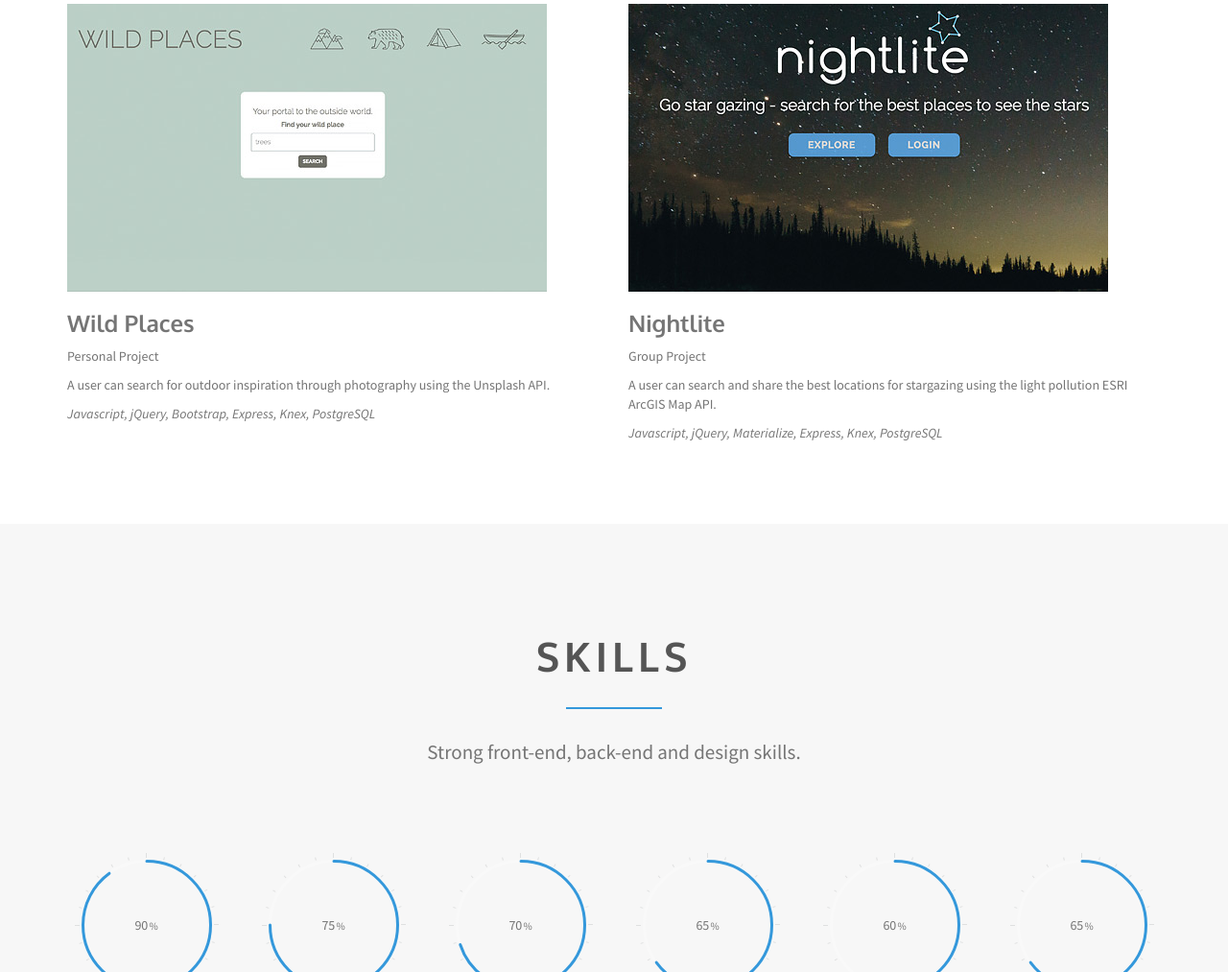
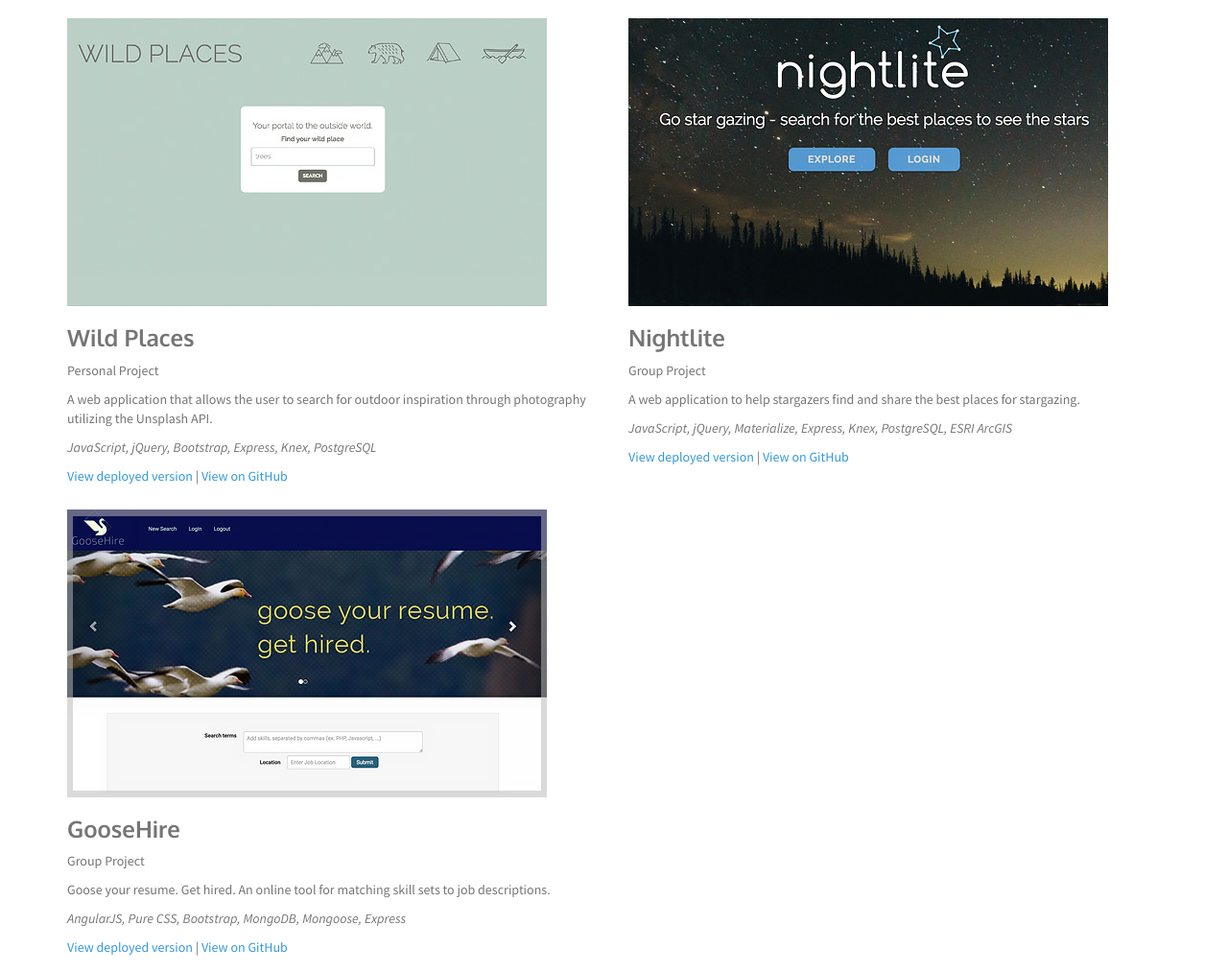
Before and after one commit to mehrimo/personalwebsite, a plain HTML site: page index.html in a window 1280 px wide. Shown: the part 1787-2800 px from the top of the page at 96% size. Drawn offline with Linux system fonts and the light colour scheme.

Commit message:
updated projects, added GooseHire and links

```diff
--- a/css/main.css
+++ b/css/main.css
@@ -17,6 +17,7 @@ img {
 
 .projThumb {
   max-width: 500px;
+  padding-top: 15px;
 }
 
 .tech {
@@ -37,6 +38,10 @@ h1, h2, h3, h4, h5, h6 {
     font-weight: 700;
 }
 
+h4 {
+  letter-spacing: 0.0625em;
+  color:#3498db
+}
 /* ==========================================================================
    Navigation
    ========================================================================== */
--- a/index.html
+++ b/index.html
@@ -123,8 +123,8 @@
                 </div>
                 <div class="col-md-9">
                     <p>For the past eight years, I've had a successful career in email marketing and web design. During this time, I found a love for coding and decided to pursue it full time.</p>
-                    <p>I've called Boulder home for the past 12 years. My husband and I love spending our days out trail-running or on the water. I also enjoy photography.</p>
-                    <h4>CONTACT: mehrimova@gmail.com | 303.875.1904</h4>
+                    <p>I've called Boulder home for the past 12 years. I love spending time outdoors, whether it's trail running or hanging out on the lake. I also enjoy photography.</p>
+                    <h4>Contact: mehrimova@gmail.com | 303.875.1904</h4>
                 </div>
             </div>
         </div>
@@ -147,10 +147,37 @@
                             <h3>Wild Places</h3>
                             <p>Personal Project</p>
                         </header>
-                        <p>A  user can search for outdoor inspiration through photography using the Unsplash API.</p> <p class="tech">Javascript, jQuery, Bootstrap, Express, Knex, PostgreSQL</p>
+                        <p>A web application that allows the user to search for outdoor inspiration through photography utilizing the Unsplash API.</p> <p class="tech">JavaScript, jQuery, Bootstrap, Express, Knex, PostgreSQL</p>
+                        <p><a href="http://wildplaces.surge.sh/" target="blank">View deployed version</a> | <a href="https://github.com/mehrimo/wild_places" target="blank">View on GitHub</a></p>
                     </article>
                 </div>
                 <div class="col-md-6">
+                    <article class="education">
+                        <header>
+                          <div class="projThumb"><a href="https://nightlite-app.herokuapp.com/" target="blank"><img src="img/nightlite-thumb.png" alt="nightlite"></a>
+                          </div>
+                            <h3>Nightlite</h3>
+                            <p>Group Project</p>
+                        </header>
+                        <p>A web application to help stargazers find and share the best places for stargazing.</p> <p class="tech">JavaScript, jQuery, Materialize, Express, Knex, PostgreSQL, ESRI ArcGIS</p>
+                        <p><a href="https://nightlite-app.herokuapp.com/" target="blank">View deployed version</a> | <a href="https://github.com/mehrimo/nightlite" target="blank"> View on GitHub</a></p>
+                    </article>
+                </div>
+            </div>
+            <div class="row">
+                <div class="col-md-6">
+                    <article class="education">
+                          <header>
+                            <div class="projThumb"><a href="https://q3-goosehire.herokuapp.com/" target="blank"><img src="img/goosehire-thumb.png" alt="goosehire"/></a>
+                            </div>
+                            <h3>GooseHire</h3>
+                            <p>Group Project</p>
+                        </header>
+                        <p>Goose your resume. Get hired. An online tool for matching skill sets to job descriptions.</p> <p class="tech">AngularJS, Pure CSS, Bootstrap, MongoDB, Mongoose, Express</p>
+                        <p><a href="https://q3-goosehire.herokuapp.com/" target="blank">View deployed version</a> | <a href="https://github.com/mehrimo/GooseHire" target="blank"> View on GitHub</a></p>
+                    </article>
+                </div>
+                <!-- <div class="col-md-6">
                     <article class="education">
                         <header>
                           <div class="projThumb"><a href="https://github.com/mehrimo/nightlite" target="blank"><img src="img/nightlite-thumb.png" alt="nightlite"></a>
@@ -160,7 +187,7 @@
                         </header>
                         <p>A user can search and share the best locations for stargazing using the light pollution ESRI ArcGIS Map API.</p> <p class="tech">Javascript, jQuery, Materialize, Express, Knex, PostgreSQL</p>
                     </article>
-                </div>
+                </div> -->
             </div>
         </div>
     </section>
@@ -173,7 +200,7 @@
             <header class="section-header">
                 <h2 class="section-title"><span>Skills</span></h2>
                 <div class="spacer"></div>
-                <p class="section-subtitle">Strong front-end, back-end and design skills.</p>
+                <p class="section-subtitle">Full stack skills.</p>
             </header>
             <div class="row">
                 <div class="col-md-2">
```
Also changed, not shown: img/goosehire-thumb.png (added), img/overlays/goosehire-thumb.png (added).
